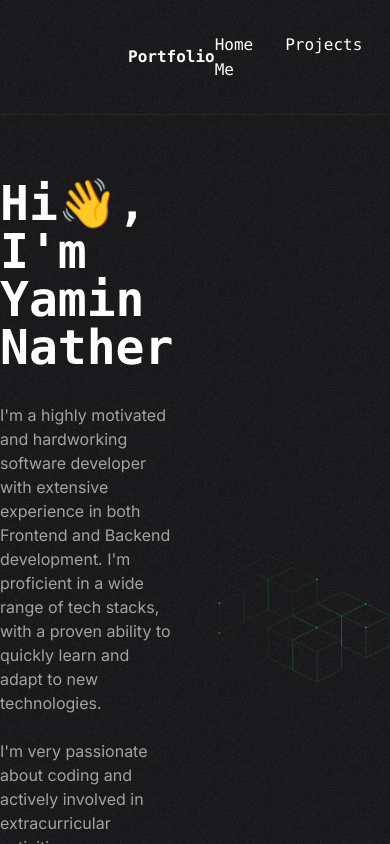
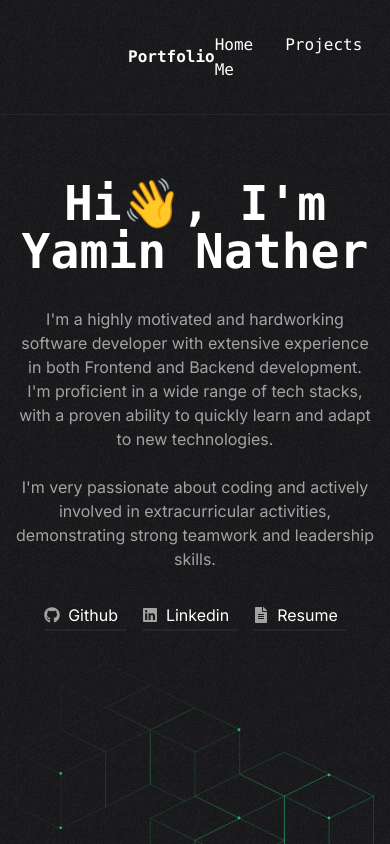
Before and after one commit to YaminNather/portfolio-website, a Next.js app: page / in a window 390 px wide. Shown: the top 844 px of the page. Built offline with nearby package versions, Linux system fonts and the light colour scheme.

Commit message:
=Update Hero Section responsiveness

```diff
--- a/src/app/(pages)/(home)/hero_section/hero_section.tsx
+++ b/src/app/(pages)/(home)/hero_section/hero_section.tsx
@@ -10,15 +10,16 @@ import { useIsVisible } from "@/app/hooks/use_is_visible/use_is_visible";
 
 export function HeroSection(): ReactNode {
   const [sectionElement, setSectionElement] = useState<HTMLElement | null>(null);
-  const isVisible = useIsVisible(sectionElement);
+  // const isVisible = useIsVisible(sectionElement);
+  const isVisible = true;
 
   return (
     <section
       ref={(element) => setSectionElement(element)}
       id="hero"
-      className={`flex py-16 items-center`}
+      className={`grid p-4 py-16 grid-cols-1 md:grid-cols-[90fr,10fr] gap-8 text-center md:text-start`}
     >
-      <div className={`w-8/12 animate-slide-in-y-initial ${(isVisible) ? 'animate-slide-in-y' : ''}`}>
+      <div className={`animate-slide-in-y-initial ${(isVisible) ? 'animate-slide-in-y' : ''}`}>
         <p className="font-mono text-5xl font-bold text-white">Hi👋, I&apos;m Yamin Nather</p>
 
         <p className="mt-8">
@@ -30,14 +31,13 @@ export function HeroSection(): ReactNode {
 
         <p>I&apos;m very passionate about coding and actively involved in extracurricular activities, demonstrating strong teamwork and leadership skills.</p>
 
-        <div className="mt-8 flex flex-wrap">
+        <div className="mt-8 inline-flex flex-wrap">
           {ExternalLink.values.map(
             (element, index) => <ExternalLinkLink key={element.name} icon={externalLinkIcons.get(element)!} name={element.name} url={element.url} className={(index !== 0) ? 'ms-4' : undefined} />
           )}
         </div>
       </div>
 
-      <div className="w-1/12" />
 
       <div className={`animate-slide-in-y-initial animate-delay-200 ${(isVisible) ? 'animate-slide-in-y' : ''}`}>
         <AbstractAnimation />
```
